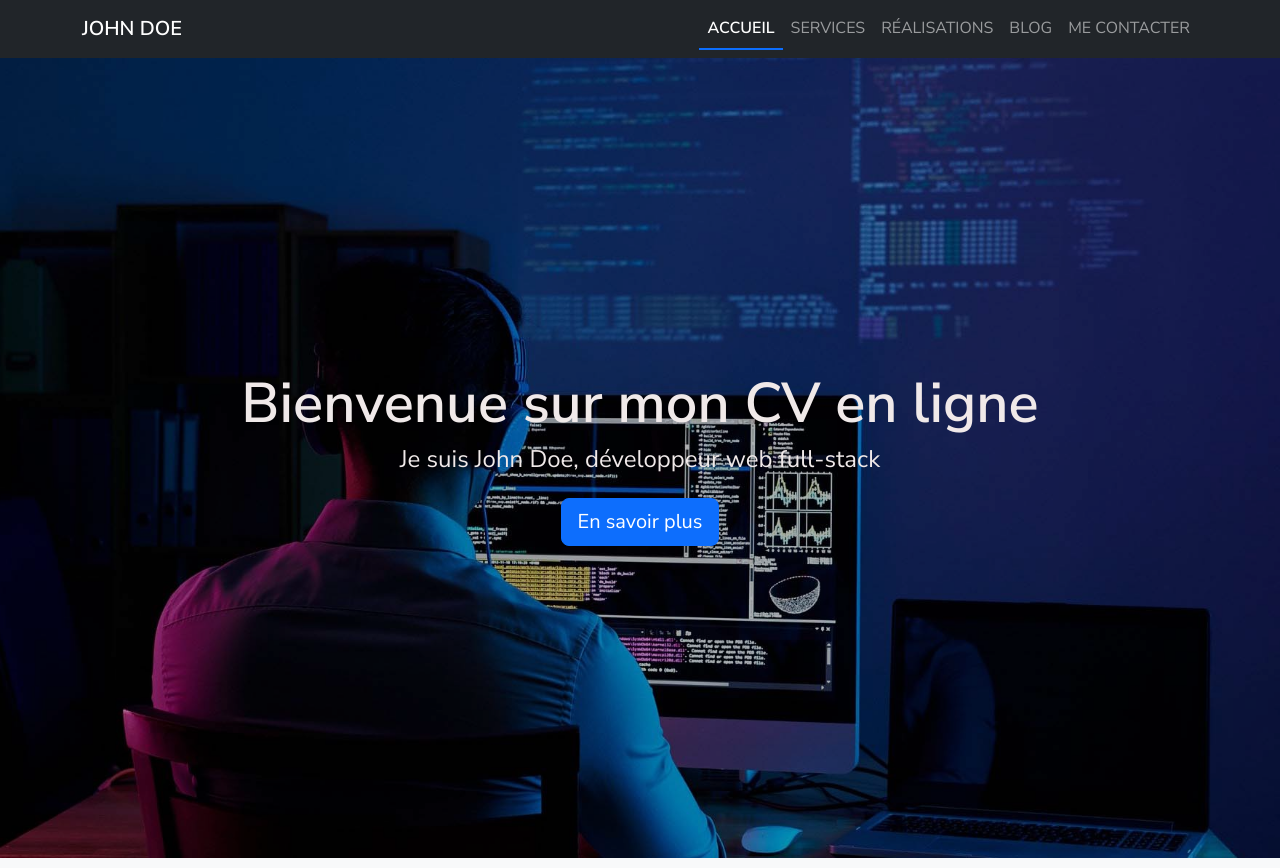
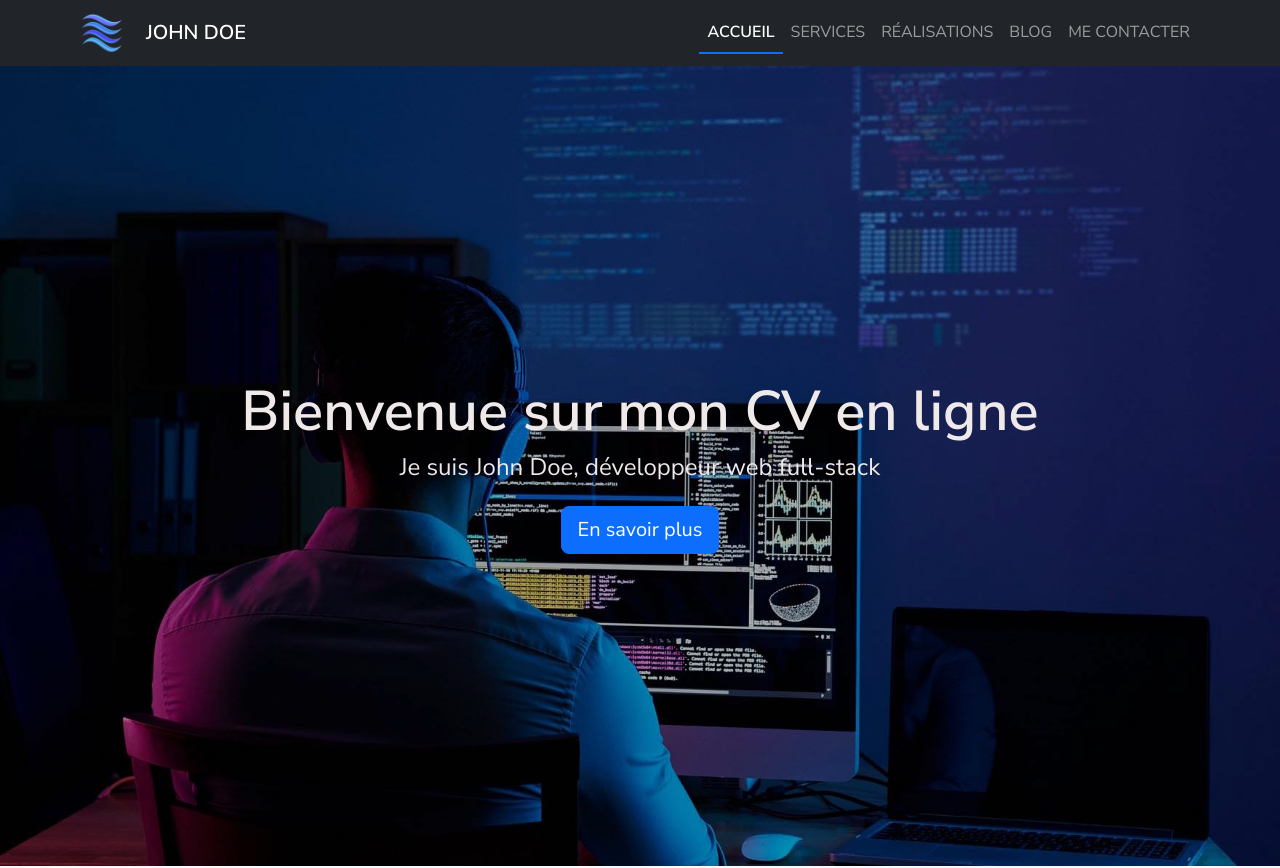
Before and after one commit to StephaneNewbieDev/cv-john-doe-react, a React (Create React App) app: page / in a window 1280 px wide. Shown: the top 868 px of the page. Built offline with nearby package versions, Linux system fonts and the light colour scheme.

Commit message:
modifications favicon + header + logo

```diff
--- a/public/index.html
+++ b/public/index.html
@@ -1,32 +1,25 @@
 <!DOCTYPE html>
 <html lang="en">
-
   <head>
-	<meta charset="utf-8">
-	<meta name="viewport" content="width=device-width, initial-scale=1, shrink-to-fit=no">
-	<meta name="theme-color" content="#000000">
+    <meta charset="utf-8" />
+    <meta
+      name="viewport"
+      content="width=device-width, initial-scale=1, shrink-to-fit=no"
+    />
+    <meta name="theme-color" content="#000000" />
     <!--
       manifest.json provides metadata used when your web app is added to the
       homescreen on Android. See https://developers.google.com/web/fundamentals/engage-and-retain/web-app-manifest/
     -->
-	<link rel="manifest" href="%PUBLIC_URL%/manifest.json">
-	<link rel="shortcut icon" href="%PUBLIC_URL%/favicon.ico">
-	<!--
-      Notice the use of %PUBLIC_URL% in the tags above.
-      It will be replaced with the URL of the `public` folder during the build.
-      Only files inside the `public` folder can be referenced from the HTML.
+    <link rel="manifest" href="%PUBLIC_URL%/manifest.json" />
+    <link rel="shortcut icon" href="%PUBLIC_URL%/favicon.ico" />
 
-      Unlike "/favicon.ico" or "favicon.ico", "%PUBLIC_URL%/favicon.ico" will
-      work correctly both with client-side routing and a non-root public URL.
-      Learn how to configure a non-root public URL by running `npm run build`.
-    -->
     <title>React App</title>
+    <link rel="icon" type="image/png" href="/favicon.png" />
   </head>
 
   <body>
-	<noscript>
-		You need to enable JavaScript to run this app.
-	</noscript>
+    <noscript> You need to enable JavaScript to run this app. </noscript>
     <div id="root"></div>
     <!--
       This HTML file is a template.
@@ -39,5 +32,4 @@
       To create a production bundle, use `npm run build` or `yarn build`.
     -->
   </body>
-
 </html>
--- a/src/components/Header.jsx
+++ b/src/components/Header.jsx
@@ -4,10 +4,20 @@
   return (
     <nav className="navbar navbar-expand-lg navbar-dark bg-dark sticky-top">
       <div className="container">
-        <NavLink className="navbar-brand text-uppercase fw-bold" to="/">
-          John Doe
+        <NavLink
+          className="navbar-brand d-flex align-items-center gap-4"
+          to="/"
+          aria-label="Accueil"
+        >
+          <img
+            src="/apple-touch-icon.png"
+            alt="Logo John Doe"
+            width="40"
+            height="40"
+            className="d-inline-block align-top"
+          />
+          <span className="fw-bold text-white text-uppercase">John Doe</span>
         </NavLink>
-
         <button
           className="navbar-toggler"
           type="button"
```
Also changed, not shown: public/apple-touch-icon.png (added), public/favicon.png (added). Lines whose indentation alone changed are shown as unchanged.
